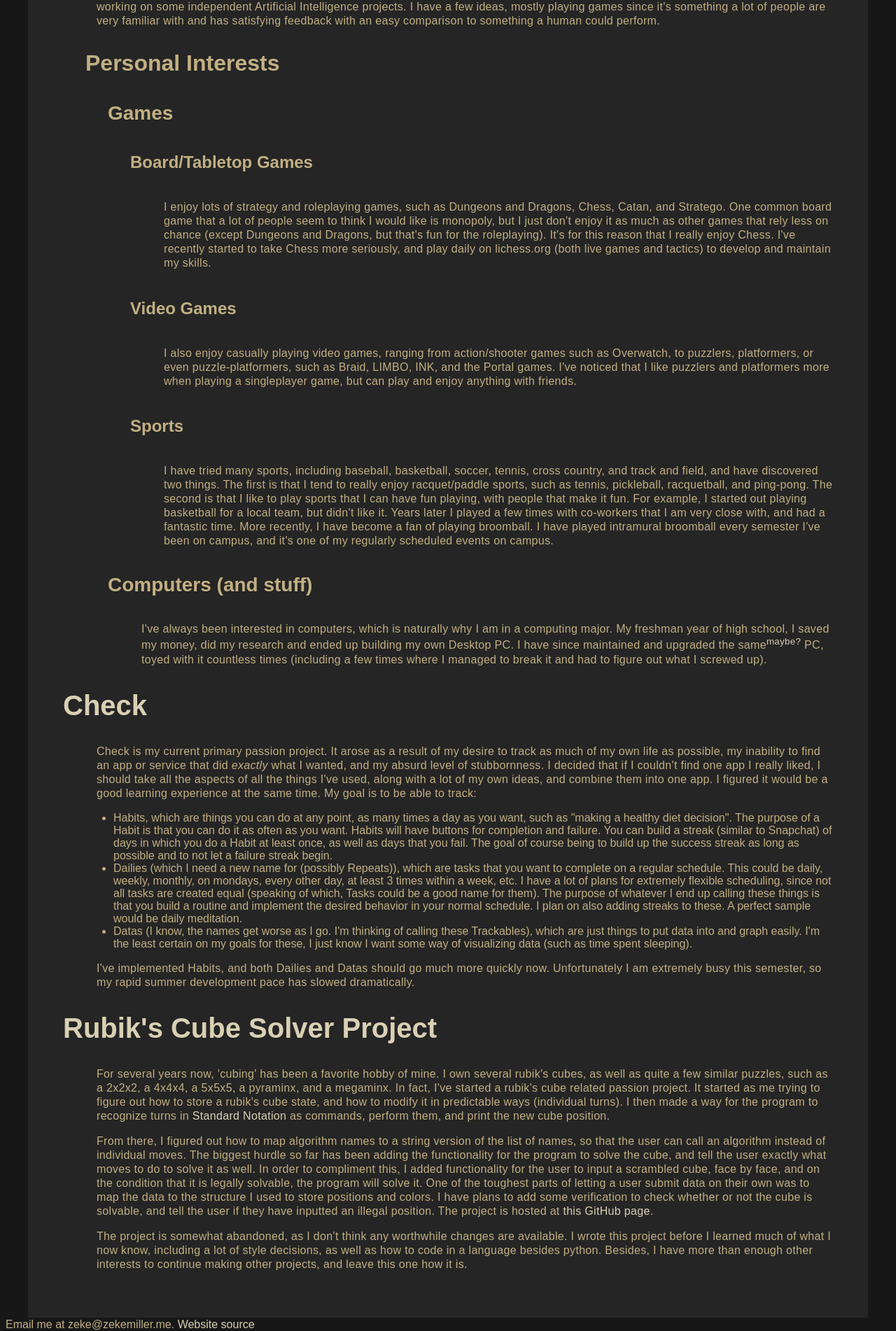
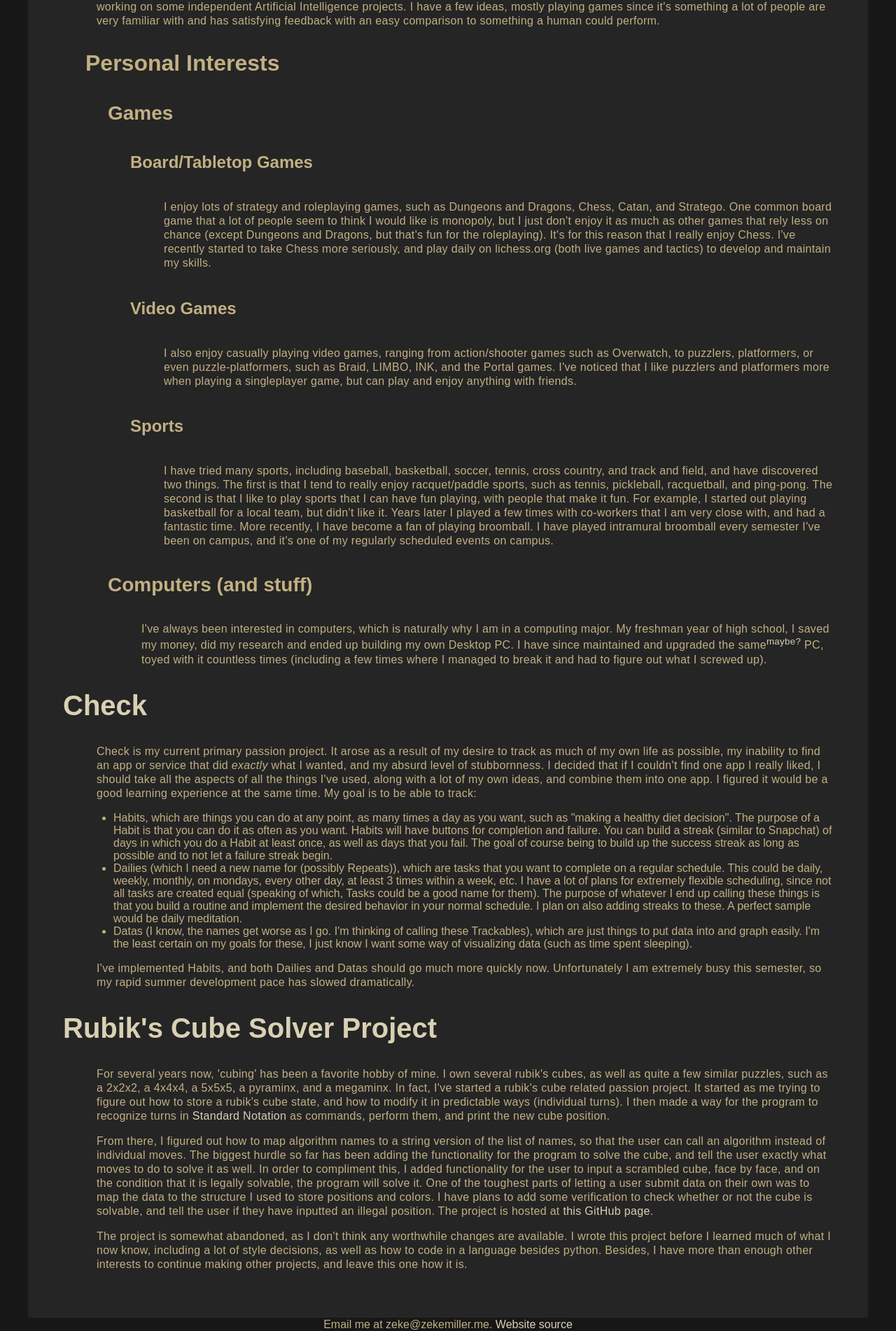
Before and after one commit to ZekeMiller/ZekeMiller.github.io, a Jekyll site: the page built from index.html, in a window 1280 px wide. Shown: the part 884-2786 px from the top of the page at 70% size. Built offline with Jekyll 4.4.1, drawn with Linux system fonts in a browser that asks for light colours.

Commit message:
Modifying footer

```diff
--- a/css/style.css
+++ b/css/style.css
@@ -1,5 +1,10 @@
 html, body {
 	height: 100%;
+}
+
+footer {
+	height: 1em;
+	text-align: center;
 }
 
 
```
